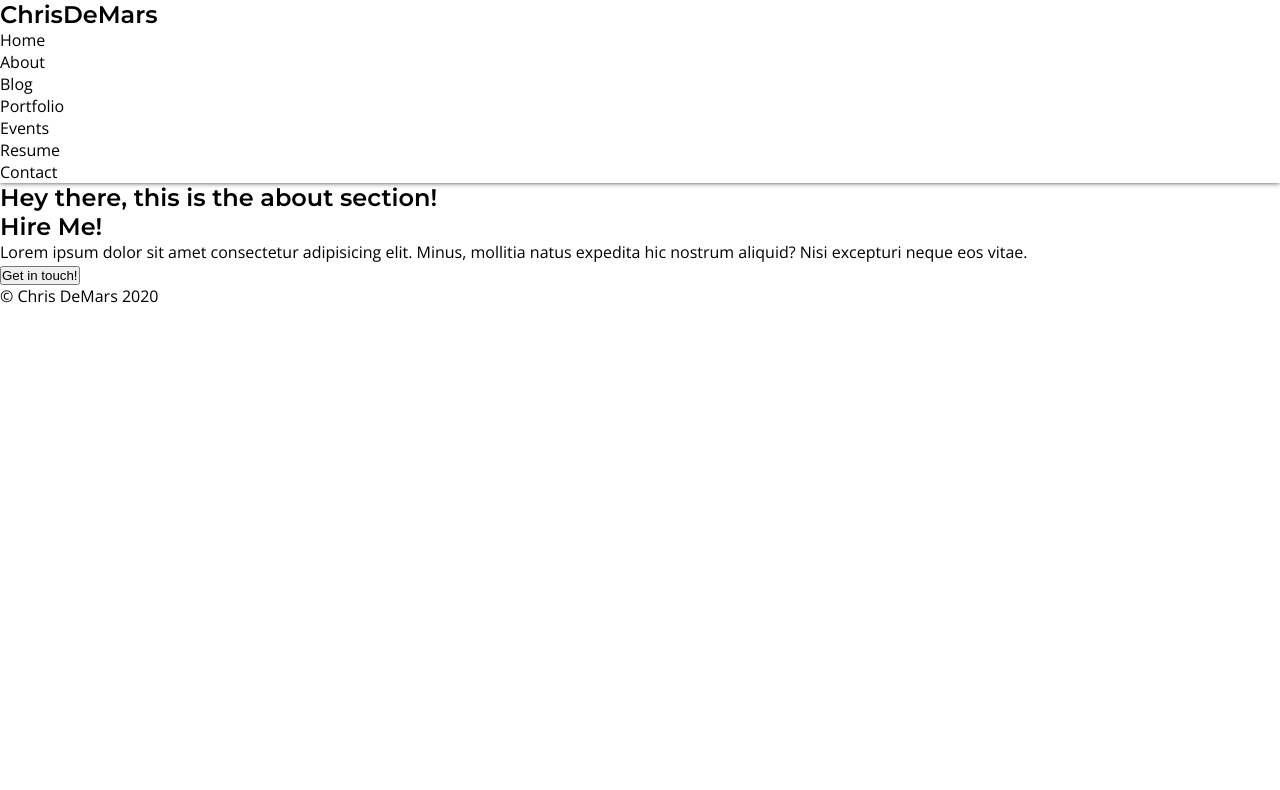
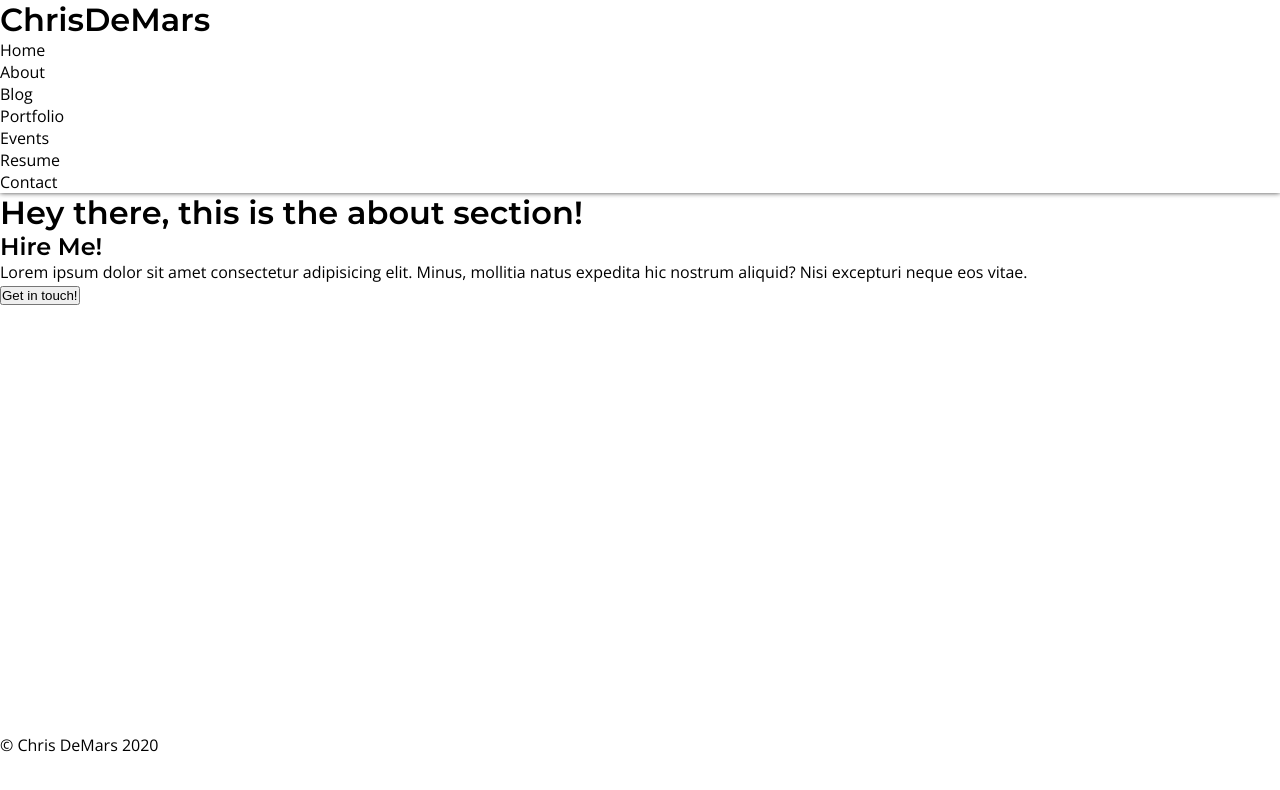
Before and after one commit to johnnyxbell/blog-2020v2, a Gatsby site: page /about in a window 1280 px wide. Built offline with nearby package versions, Linux system fonts and the light colour scheme; Gatsby itself is replaced by a stand-in of ours.

Commit message:
Using the layout component to give a min height to main content and including header and footer on different pages (#1)

```diff
--- a/src/components/layout.js
+++ b/src/components/layout.js
@@ -2,10 +2,10 @@ import React from 'react';
 
 import Header from './header';
 import Footer from './footer';
-
+import LayoutStyles from '../styles/layout.module.scss';
 const Layout = ({ children }) => {
     return (
-    <div>
+        <div className={LayoutStyles.layout}>
             <Header />
             <main>{children}</main>
             <Footer />
--- a/src/pages/about.js
+++ b/src/pages/about.js
@@ -1,21 +1,16 @@
 import React from 'react';
 import '../global/styles.scss';
 
-import Header from '../components/header';
 import Hire from '../components/hire';
-import Footer from '../components/footer';
+import Layout from '../components/layout';
 
 const About = () => {
-  return (
-    <section>
-      <div className="test-wrapper">
-        <Header />
-        <h1>Hey there, this is the about section!</h1>
-        <Hire />
-        <Footer />
-      </div>
-    </section>
-  );
+    return (
+        <Layout>
+            <h1>Hey there, this is the about section!</h1>
+            <Hire />
+        </Layout>
+    );
 };
 
 export default About;
--- /dev/null
+++ b/src/styles/layout.module.scss
@@ -0,0 +1,9 @@
+.layout {
+    display: flex;
+    min-height: 100vh;
+    flex-direction: column;
+
+    main {
+        flex-grow: 1;
+    }
+}
```
Also changed, not shown: src/pages/index.js (+3 -6 lines), 1 other file. Lines whose indentation alone changed are shown as unchanged.
